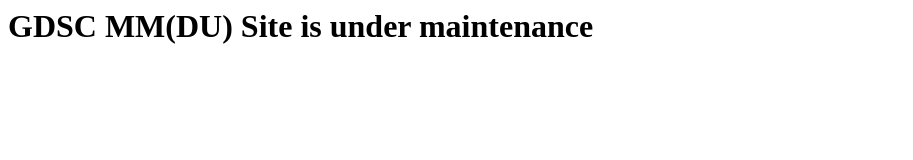
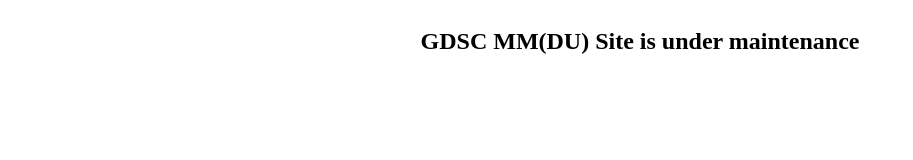
Before and after one commit to Developer-Student-Clubs-MMDU/Developer-Student-Clubs-MMDU.github.io, a plain HTML site: page index.html in a window 1280 px wide. Shown: the whole page, without its empty margins (0-913 px from the left). Drawn offline with Linux system fonts and the light colour scheme.

Commit message:
Update index.html

```diff
--- a/index.html
+++ b/index.html
@@ -1 +1,22 @@
-<h1> GDSC MM(DU) Site is under maintenance <h1>
+<!DOCTYPE html>
+<html>
+<head>
+<style>
+.center {
+  display: flex;
+  justify-content: center;
+  align-items: center;
+  height: 100%;
+
+}
+</style>
+</head>
+<body>
+
+
+<div class="center">
+   <h2>GDSC MM(DU) Site is under maintenance</h2>
+</div>
+
+</body>
+</html>
```
